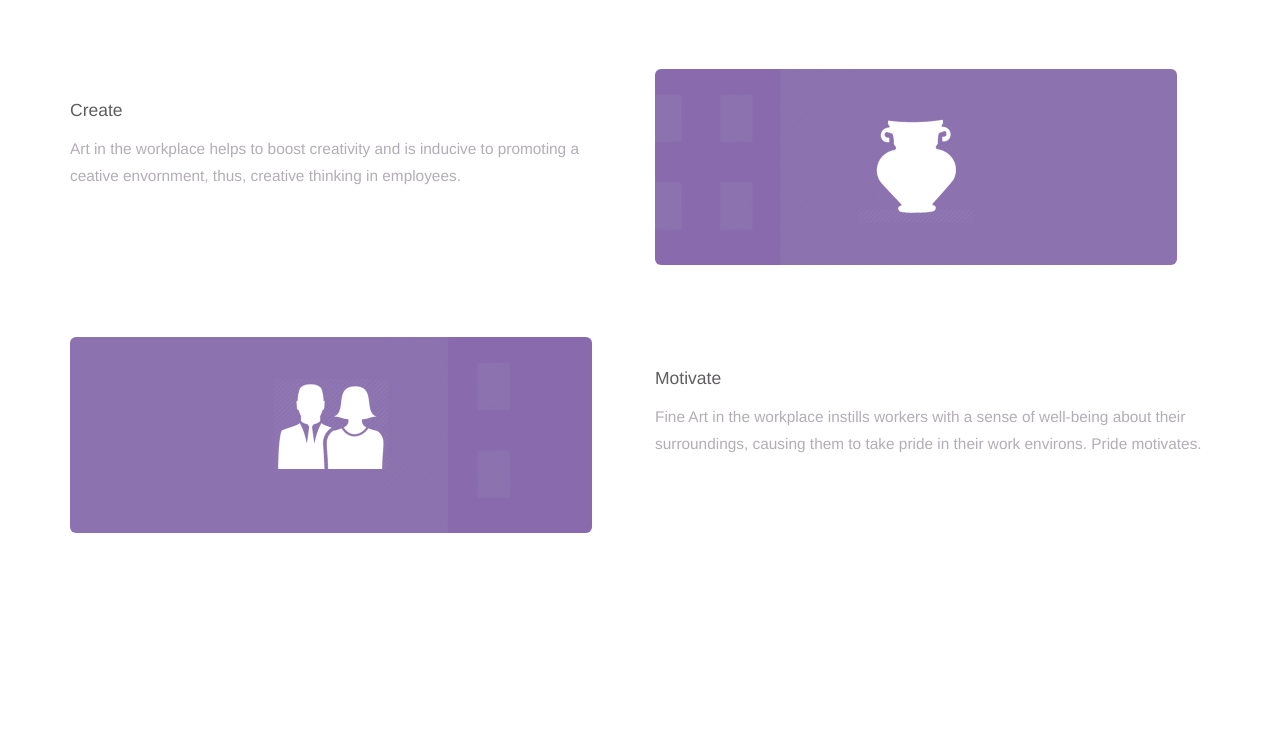
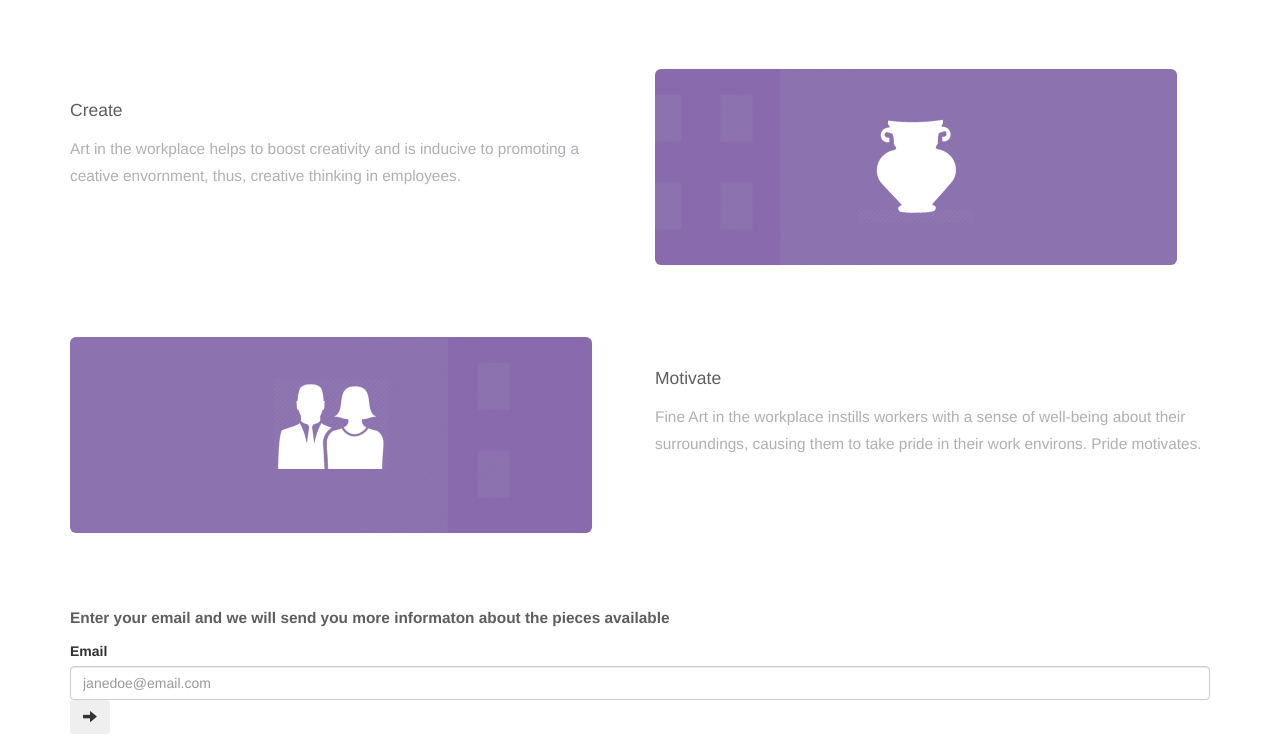
Before and after one commit to cheapwebmonkey/corporate-abstract, a plain HTML site: page index.html in a window 1280 px wide. Shown: the part 1210-1959 px from the top of the page. Before the commit the page ends 1815 px from the top, so only its background shows below. Drawn offline with nearby package versions, Linux system fonts and the light colour scheme.

```diff
--- a/index.html
+++ b/index.html
@@ -81,6 +81,27 @@
           </p>
         </div>
       </div>
+      <!-- Panel -->
+      <div>
+        <form>
+          <p><strong>Enter your email and we will send you more informaton about the pieces available</strong>
+          </p>
+        <div class="form-group">
+          <label>Email</label>
+          <input type="email" class="form-control" placeholder="janedoe@email.com">
+          <button class="btn btn-submit" type="submit">
+           <span class="glyphicon glyphicon-arrow-right"></span>
+          </button>
+        </div>
+
+        </form>
+      </div>
+
+
+
+
+      <!-- End Panel -->
+
 
     </div><!-- End Main Content -->
 
```
Also changed, not shown: img/ca-wireframe1.png (added), img/ca-wireframe2.png (added), img/hero-ppl.png (added), 5 other files.
